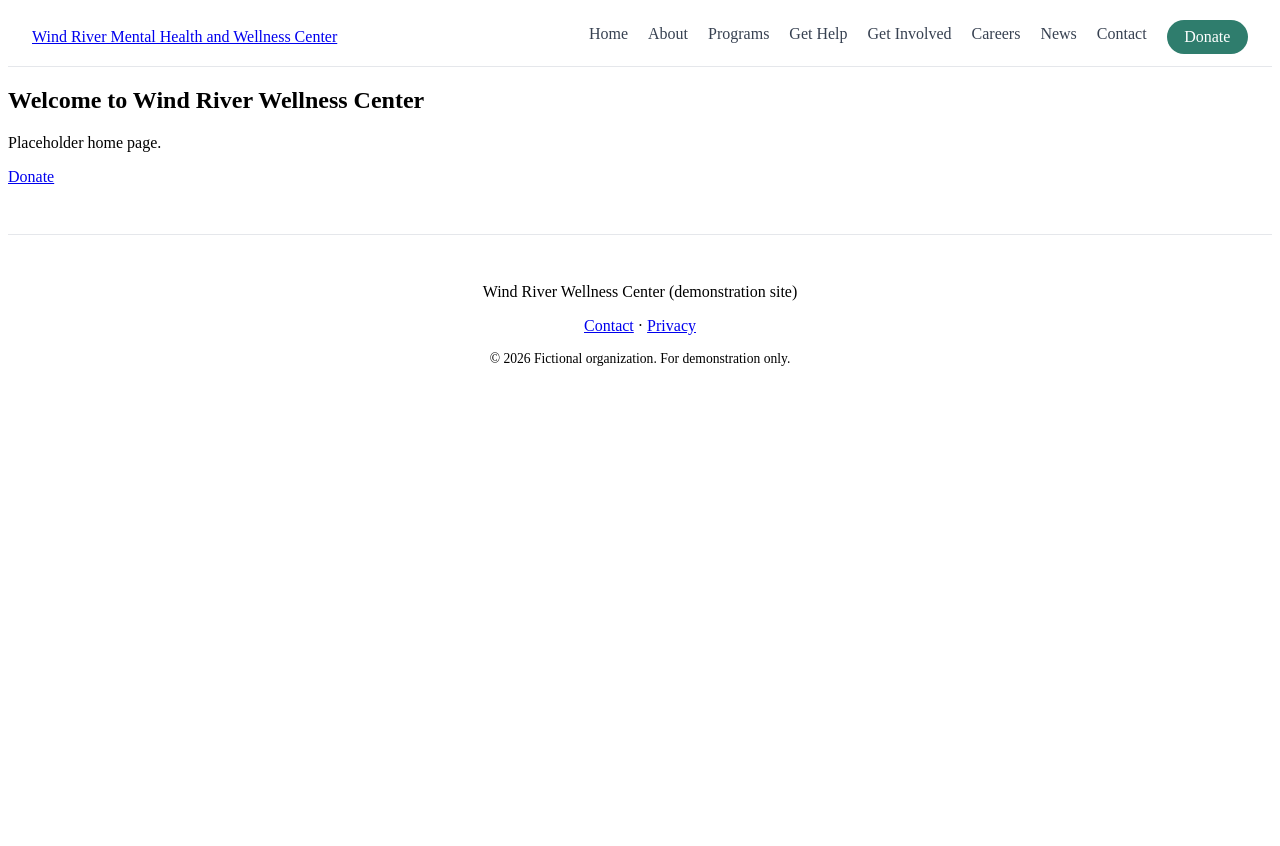
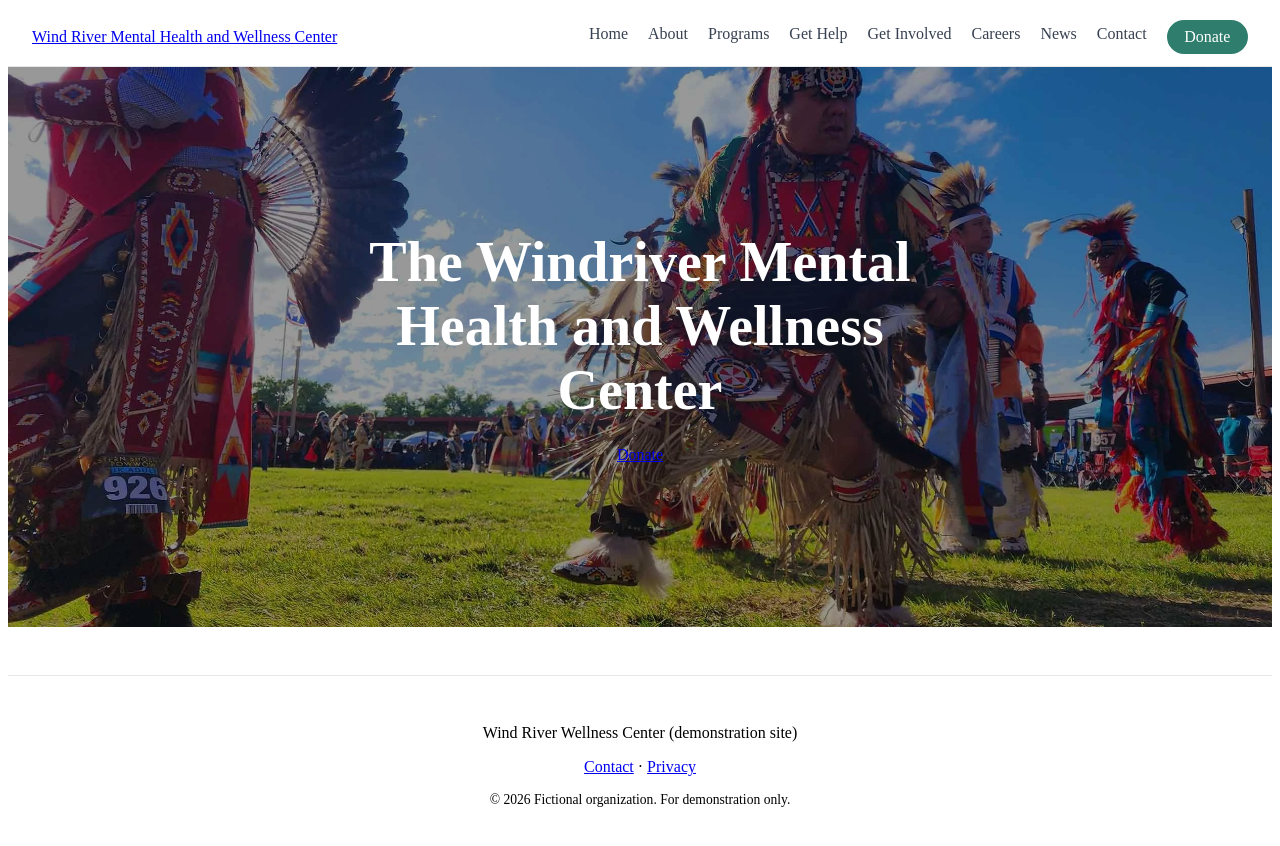
Before and after one commit to LlamaLord11/WindriverWellness, an Astro site: page / in a window 1280 px wide. Before the commit the page ends 800 px from the top, so only its background shows below. Built offline with nearby package versions, Linux system fonts and the light colour scheme; Astro itself is replaced by a stand-in of ours.

Commit message:
Added new banner image

```diff
--- a/src/pages/index.astro
+++ b/src/pages/index.astro
@@ -1,12 +1,56 @@
 ---
+import { Image } from 'astro:assets';
 import BaseLayout from '../layouts/BaseLayout.astro';
+import introHeaderImage from '../assets/images/IntroHeader1.webp';
 const baseUrl = import.meta.env.BASE_URL.replace(/\/$/, '');
 ---
 
 <BaseLayout title="Home">
-  <section class="container">
-    <h1>Welcome to Wind River Wellness Center</h1>
-    <p>Placeholder home page.</p>
-    <a class="buttonPrimary" href={`${baseUrl}/mock-notice/?from=donate`}>Donate</a>
+  <section class="indexTopIntro">
+    <Image
+      src={introHeaderImage}
+      alt="Describe what the photo shows"
+      class="indexTopImage"
+      widths={[800, 1200, 1800, 2400]}
+      sizes="100vw"
+      quality="high"
+      loading="eager"
+    />
+    <div class="indexTopOverlay">
+      <h1>The Windriver Mental Health and Wellness Center</h1>
+      <a class="buttonPrimary" href={`${baseUrl}/mock-notice/?from=donate`}>Donate</a>
+    </div>
   </section>
 </BaseLayout>
+
+<style>
+  .indexTopIntro {
+    position: relative;
+  }
+  .indexTopImage {
+    display: block;
+    width: 100%;
+    height: 70vh;
+    min-height: 380px;
+    object-fit: cover;
+    object-position: center;
+  }
+  .indexTopOverlay {
+    position: absolute;
+    inset: 0;
+    display: flex;
+    flex-direction: column;
+    align-items: center;
+    justify-content: center;
+    gap: 1.5rem;
+    padding: 1.5rem;
+    text-align: center;
+    color: #ffffff;
+    background: rgba(0, 0, 0, 0.4);
+  }
+  .indexTopOverlay h1 {
+    margin: 0;
+    max-width: 22ch;
+    font-size: clamp(2rem, 5vw, 3.5rem);
+  }
+</style>
```
Also changed, not shown: src/assets/images/IntroHeader1.webp (added).
